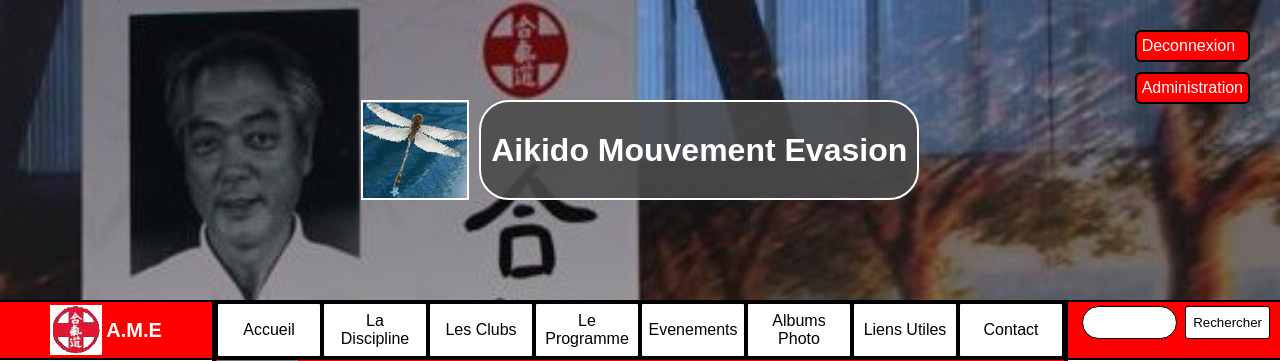
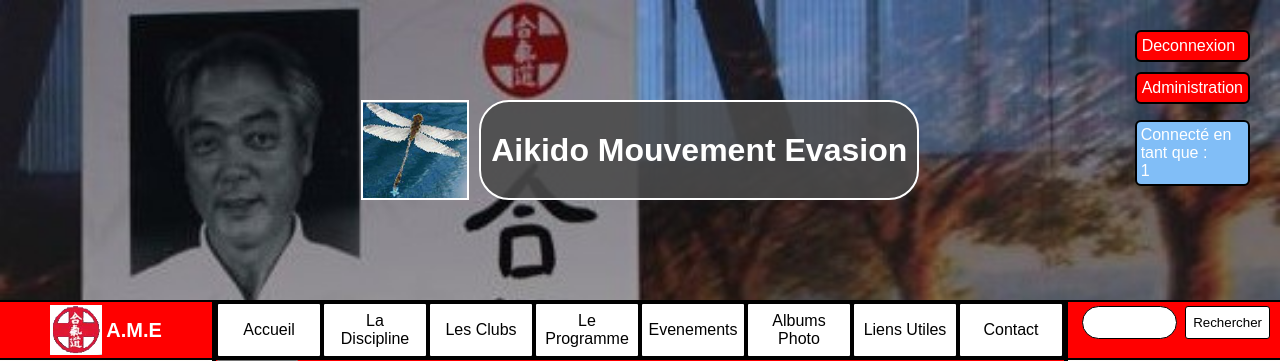
Before and after one commit to zack-ff7/SiteAmeFromScratch, a PHP site: page / in a window 1280 px wide. Shown: the top 361 px of the page. Run offline with PHP 8.4, Linux system fonts and the light colour scheme; the visitor is signed in with stand-in values (Sample User, id 1); some libraries are stand-ins or nearby versions.

Commit message:
ajout affichage nom de la pers connectée

```diff
--- a/Views/layout.php
+++ b/Views/layout.php
@@ -21,6 +21,7 @@
                 echo '<a class="boutonco" href="index.php?page=deconnexion">Deconnexion</a>';
                 if ($_SESSION['Statut'] == 1) {
                     echo '<a class="boutonco" href="index.php?page=administration">Administration</a>';
+                    echo '<p class="nameco">Connect&eacute; en<br>tant que :<br>'.$_SESSION['log'].'</p>';
                 }
             } else {
                 echo '<a class="boutonco" href="';
--- a/style.css
+++ b/style.css
@@ -167,6 +167,15 @@ html,body{
     border-radius: 6px;
 }
 
+.nameco{
+    float: right;
+    color: white;
+    border: 2px solid black;
+    background-color: #81BEF7;
+    padding : 4px;
+    border-radius: 6px;
+}
+
 .main{
     background-color: royalblue;
     display: flex;
@@ -223,7 +232,6 @@ html,body{
     border-radius: 20px;
     background-color: white;
     padding: 10px 10px;
-
 }
 
 #connectionPanel form{
@@ -291,8 +299,6 @@ html,body{
     justify-content: space-around;
 }
 
-
-
 .club{
     display: flex;
     flex-direction: column;
```
